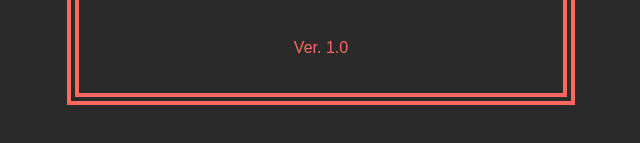
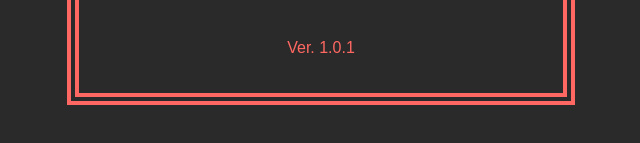
Before and after one commit to xreme/MinesweeperS, a plain HTML site: page frontend/landing.html in a window 1280 px wide. Shown: the part 593-736 px from the top of the page, 319-959 px from the left. Drawn offline with Linux system fonts and the light colour scheme; a web font is replaced by a local one.

```diff
--- a/frontend/landing.html
+++ b/frontend/landing.html
@@ -39,7 +39,7 @@
                             <p><a href="https://github.com/xreme/MinesweeperS/blob/main/README.md#Multiplayer"> What is STUN/TURN?</a></p>
                         </div>
                         <br>
-                        <p>Ver. 1.0</p>
+                        <p>Ver. 1.0.1</p>
                 </div>
             </center>
         </main>
```
